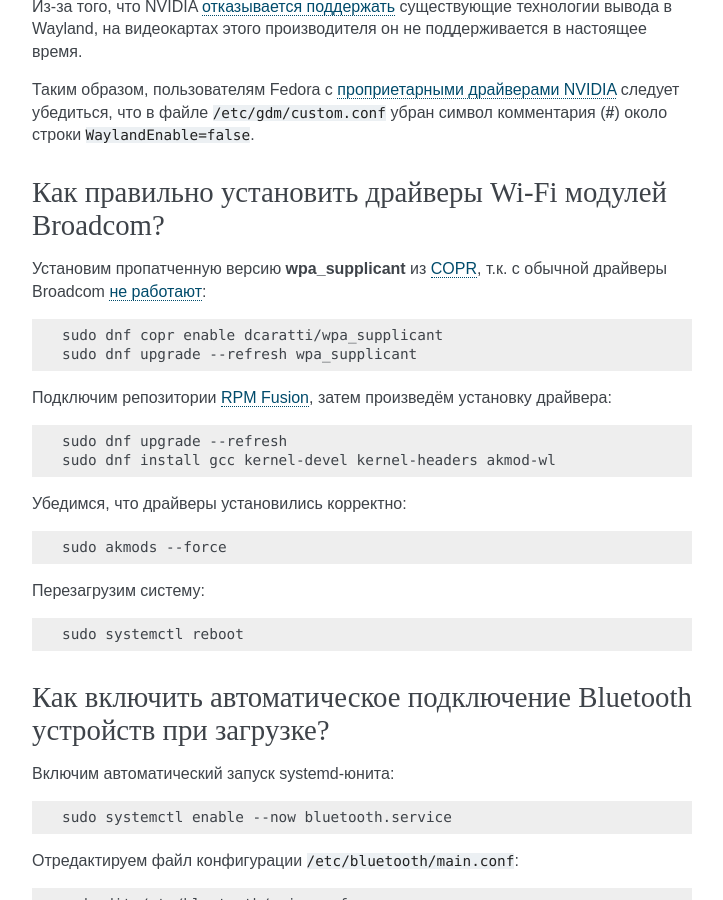
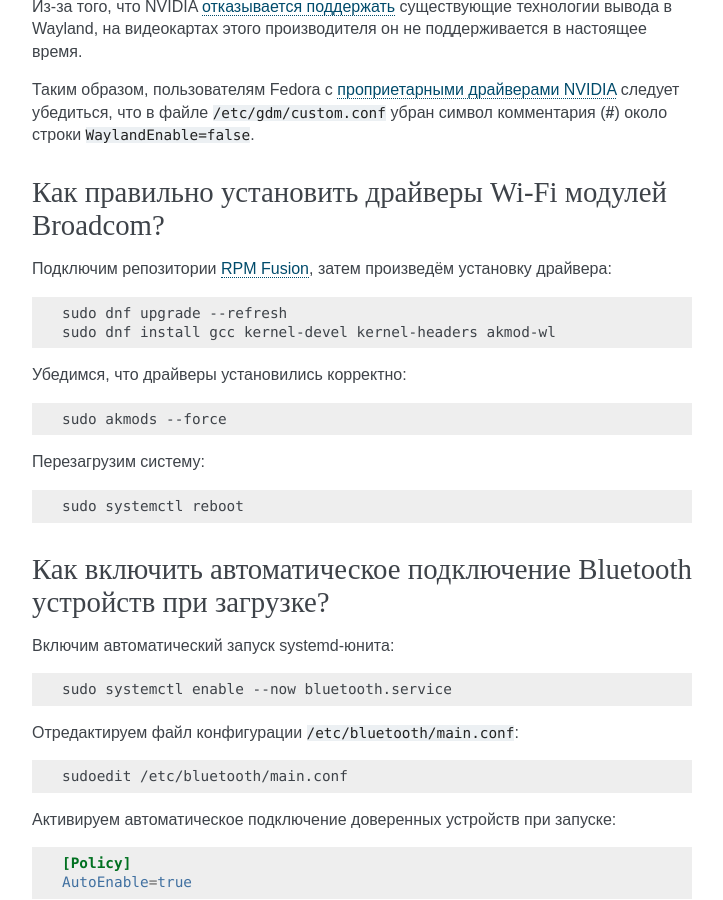
Before and after one commit to RussianFedora/FAQ, a Sphinx documentation site: the page built from source/hardware.rst, in a window 1280 px wide and 900 px high, scrolled down 18669 px. Shown: the whole window, without its empty margins (388-1111 px from the left). Built offline with Sphinx 7.4.7, drawn with Linux system fonts in a browser that asks for light colours.

Commit message:
Removed no longer needed COPR repository from Broadcom question. (#60)

```diff
--- a/source/hardware.rst
+++ b/source/hardware.rst
@@ -1043,13 +1043,6 @@ ICC профиль можно получить либо на сайте прои
 Как правильно установить драйверы Wi-Fi модулей Broadcom?
 =============================================================
 
-Установим пропатченную версию **wpa_supplicant** из :ref:`COPR <copr>`, т.к. с обычной драйверы Broadcom `не работают <https://bugzilla.redhat.com/show_bug.cgi?id=1703745>`__:
-
-.. code-block:: text
-
-    sudo dnf copr enable dcaratti/wpa_supplicant
-    sudo dnf upgrade --refresh wpa_supplicant
-
 Подключим репозитории :ref:`RPM Fusion <rpmfusion>`, затем произведём установку драйвера:
 
 .. code-block:: text
```
